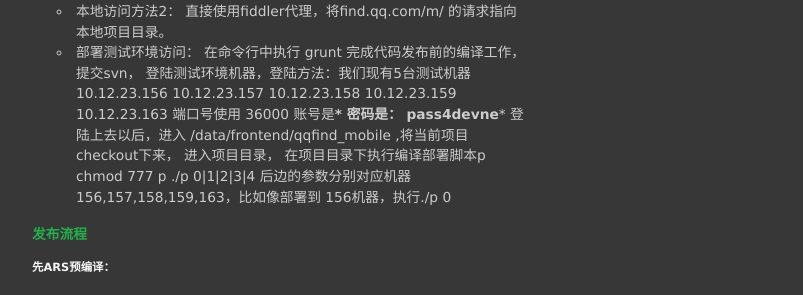
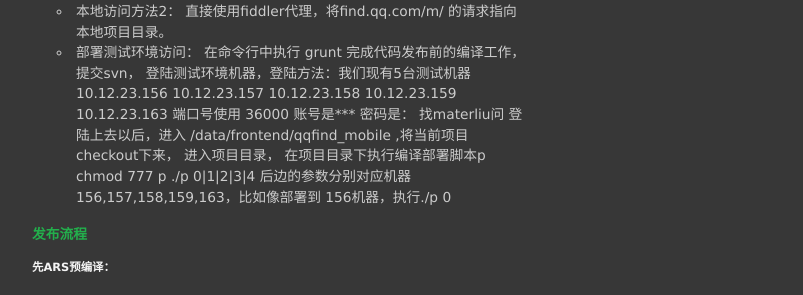
Before and after one commit to materliu/materliu.github.io, a Jekyll site: the page built from all/tencent/_posts/2014-03-12-mobile_QQ_find_README.md, in a window 1280 px wide and 900 px high, scrolled down 2064 px. Shown: the part 216-511 px from the top of the window, without its empty margins (273-1076 px from the left). Built offline with Jekyll 4.4.1, drawn with Linux system fonts in a browser that asks for light colours; Markdown is read by kramdown in place of the engine named in the settings; some of the changed text lies outside the part shown.

Commit message:
remove the password !

```diff
--- a/all/tencent/_posts/2014-03-12-mobile_QQ_find_README.md
+++ b/all/tencent/_posts/2014-03-12-mobile_QQ_find_README.md
@@ -80,7 +80,7 @@
     10.12.23.158
     10.12.23.159
     10.12.23.163
-端口号使用 36000 账号是***  密码是： pass4devne***
+端口号使用 36000 账号是***  密码是： 找materliu问
 登陆上去以后，进入 /data/frontend/qqfind_mobile ,将当前项目checkout下来， 进入项目目录， 在项目目录下执行编译部署脚本p
     chmod 777 p
     ./p 0|1|2|3|4   后边的参数分别对应机器 156,157,158,159,163，比如像部署到 156机器，执行./p 0
@@ -276,7 +276,7 @@
 
 将当前目录的index.html 拷贝至159机器上 tomcat的查找首页目录下
 scp index.html 10.12.23.159:/usr/local/java/webapps/q qfind_index/ROOT/WEB-INF/classes/index-pages/index.html
-密码: pass4devnet
+密码: 找materliu问
 
 ## nginx使用 前端服务器相关知识，可不了解
 现在的nginx服务起在 /usr/local/services/目录下， 其实是软连接到了 /usr/local/tnginx, 配置啥的都到这个文件目录下修改， 修改完了如果需要重启nginx， /usr/local/services/tnginx_1_0_0-1.0/admin 下有一个 restart.sh
```
